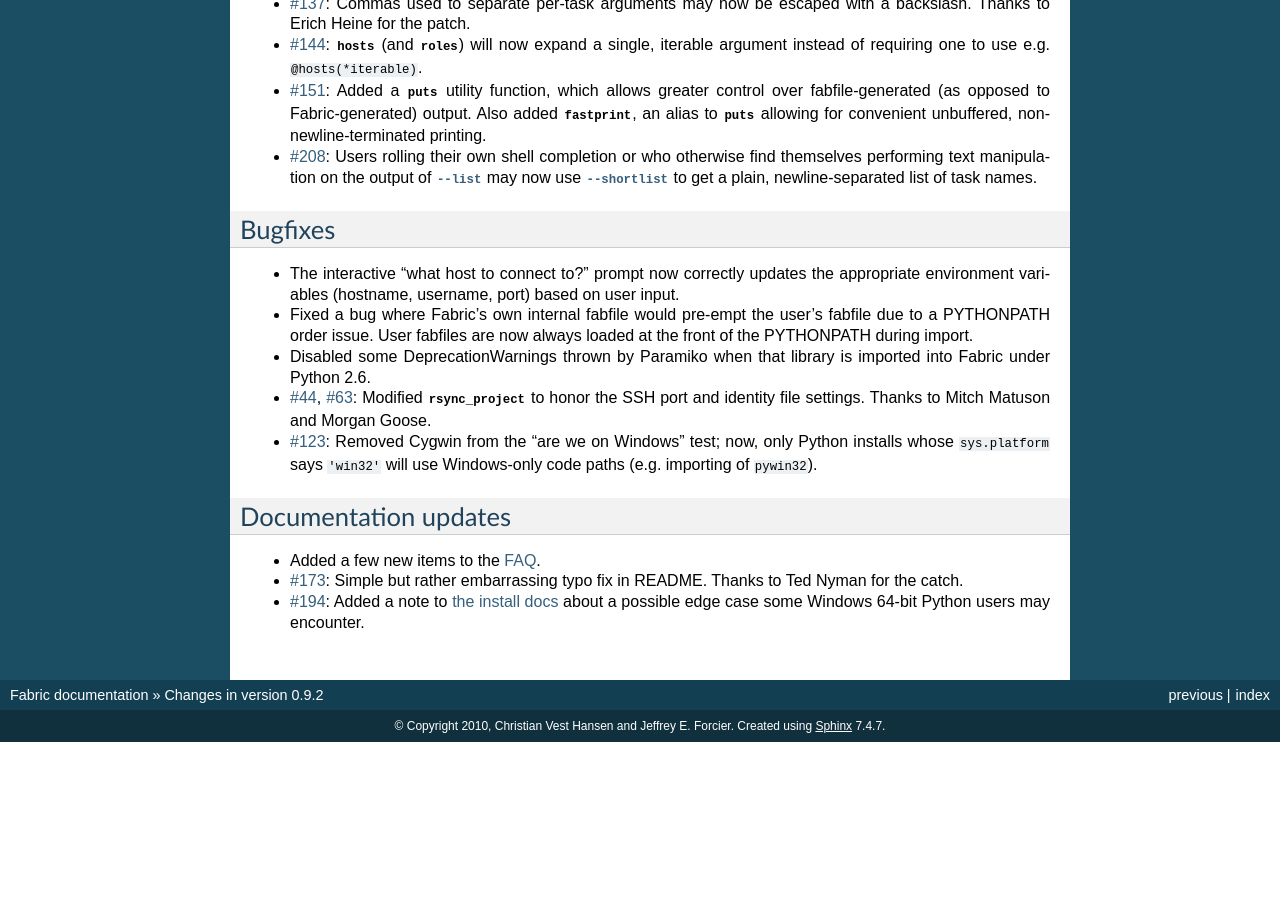
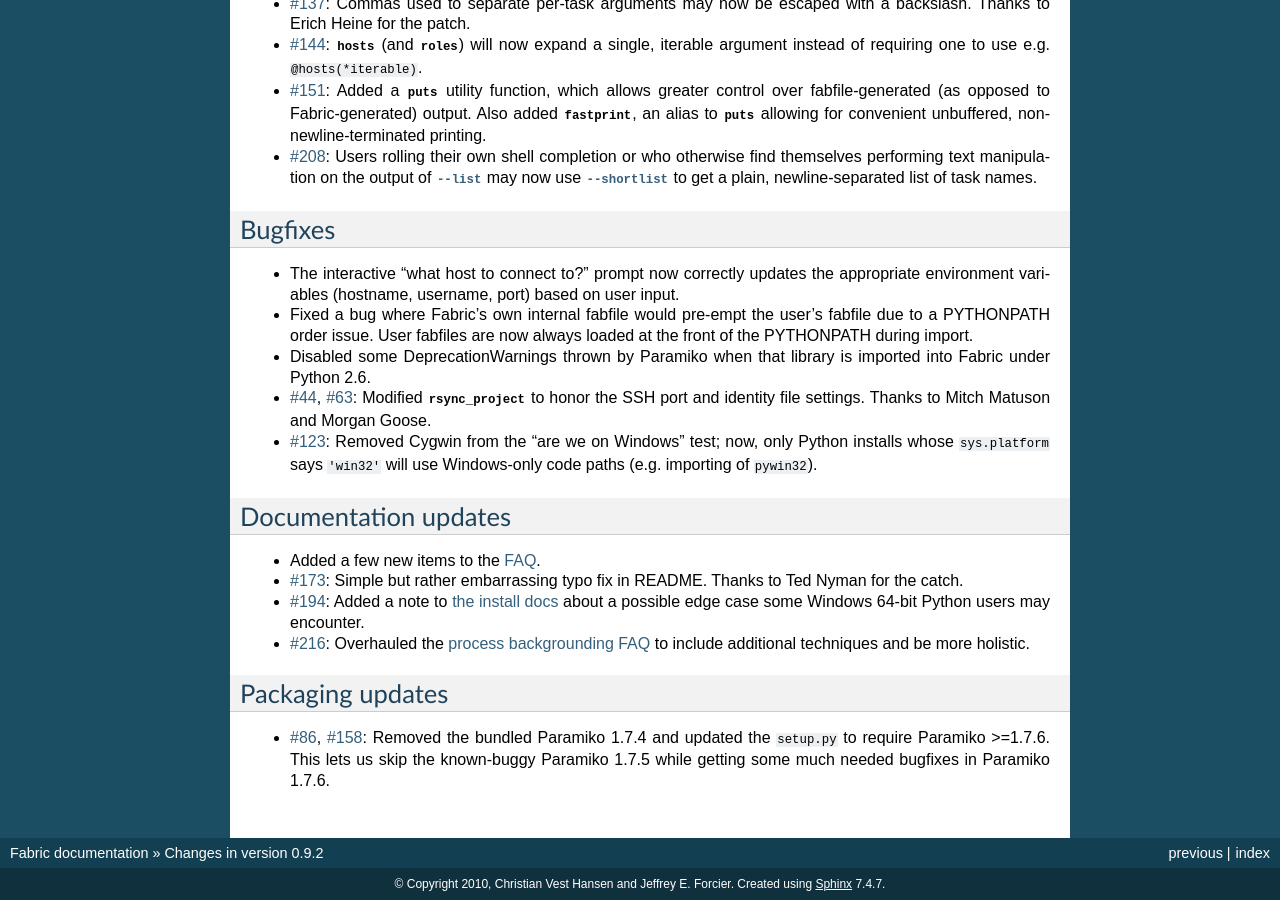
Before and after one commit to fabric/fabric, a Sphinx documentation site: the page built from docs/changes/0.9.2.rst, in a window 1280 px wide and 900 px high, scrolled down 671 px. Built offline with Sphinx 7.4.7, drawn with Linux system fonts in a browser that asks for light colours; before the commit the page ends 1413 px from its top, so only the background shows below that.

Commit message:
Update changelog re: recent commits

```diff
--- a/docs/changes/0.9.2.rst
+++ b/docs/changes/0.9.2.rst
@@ -74,3 +74,13 @@ Documentation updates
   Ted Nyman for the catch.
 * :issue:`194`: Added a note to :doc:`the install docs </installation>` about a
   possible edge case some Windows 64-bit Python users may encounter.
+* :issue:`216`: Overhauled the :ref:`process backgrounding FAQ <faq-daemonize>`
+  to include additional techniques and be more holistic.
+
+
+Packaging updates
+=================
+
+* :issue:`86`, :issue:`158`: Removed the bundled Paramiko 1.7.4 and updated the
+  ``setup.py`` to require Paramiko >=1.7.6. This lets us skip the known-buggy
+  Paramiko 1.7.5 while getting some much needed bugfixes in Paramiko 1.7.6.
```
